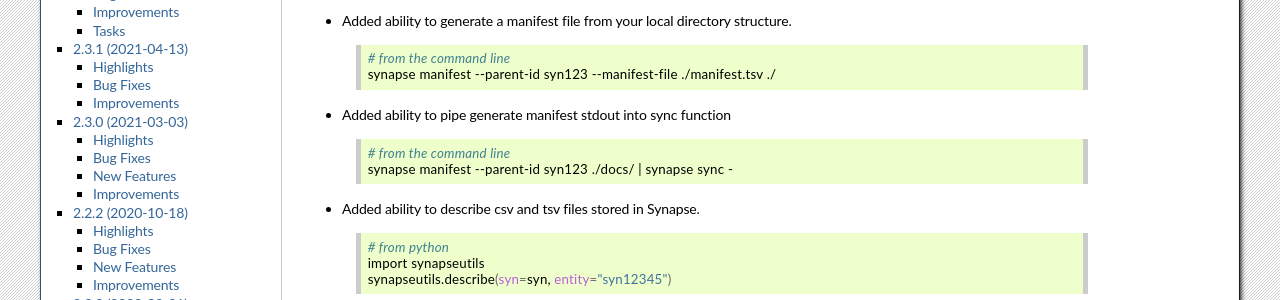
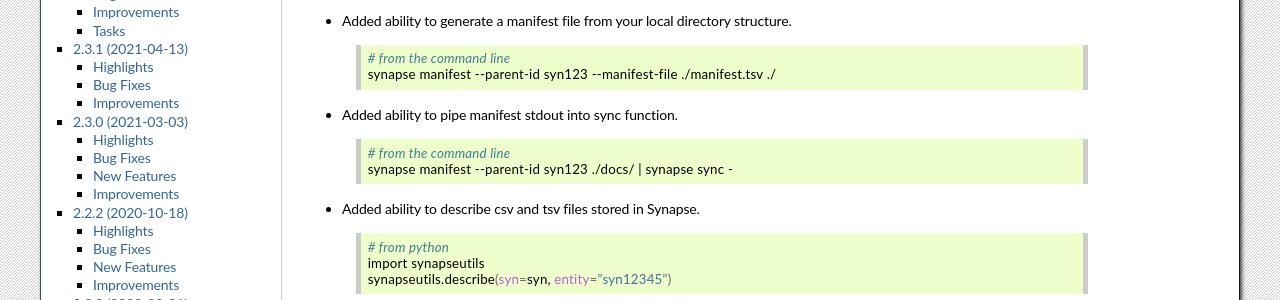
Before and after one commit to Sage-Bionetworks/synapsePythonClient, a Sphinx documentation site: the page built from docs/news.rst, in a window 1280 px wide and 900 px high. Shown: the part 376-676 px from the top of the window. Built offline with Sphinx 7.4.7, drawn with Linux system fonts in a browser that asks for light colours; the version number could not be read and is left out.

Commit message:
Update docs/news.rst
Co-authored-by: Kelsey Montgomery <40647130+kelshmo@users.noreply.github.com>

```diff
--- a/docs/news.rst
+++ b/docs/news.rst
@@ -22,7 +22,7 @@
         # from the command line
         synapse manifest --parent-id syn123 --manifest-file ./manifest.tsv ./
 
-- Added ability to pipe generate manifest stdout into sync function
+- Added ability to pipe manifest stdout into sync function.
 
   .. code-block:: bash
 
```
